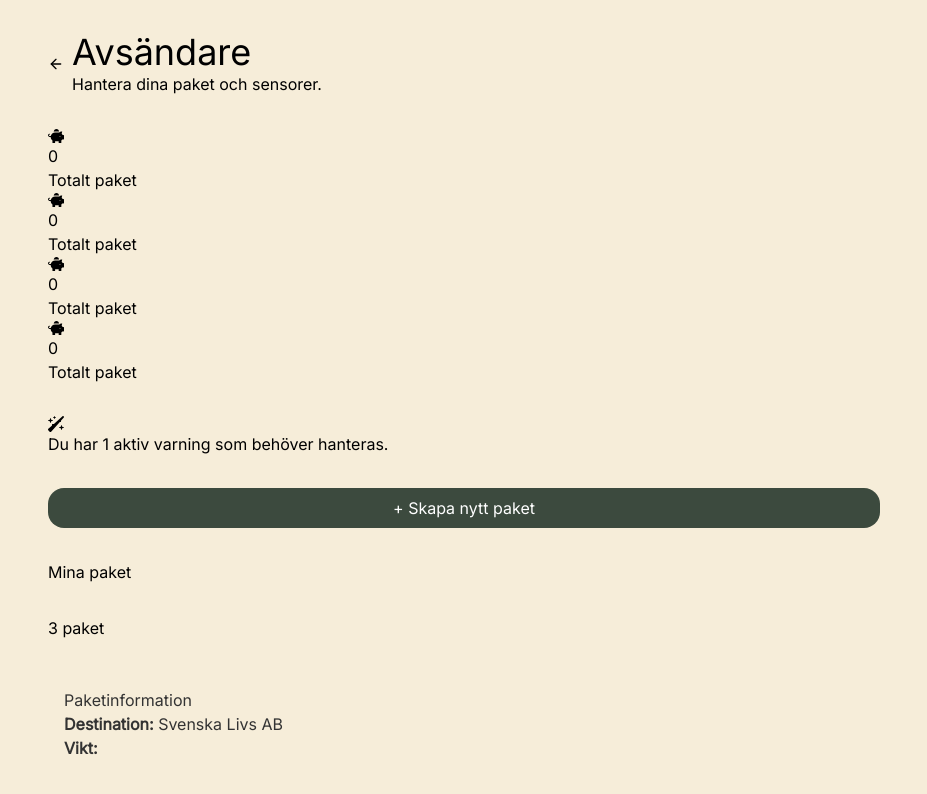
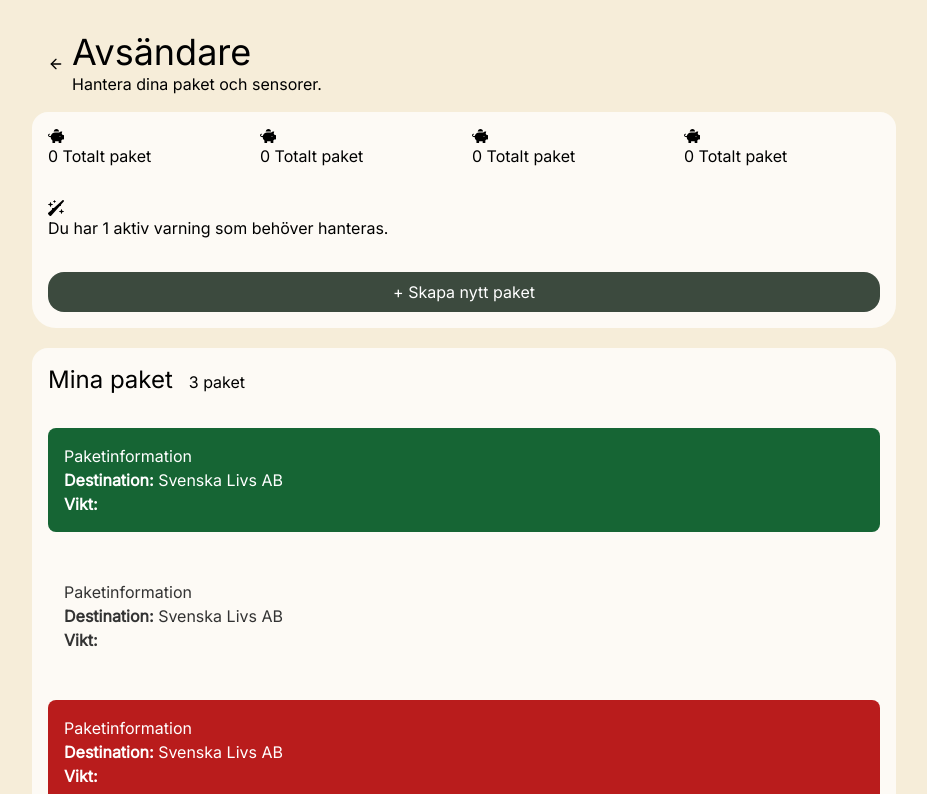
Before and after one commit to ChasAcademy-Team-9/frontend, a React (Vite) app: page /sender in a window 1280 px wide. Shown: the top 794 px of the page, without its empty margins (176-1103 px from the left). Built offline with nearby package versions, Linux system fonts and the light colour scheme.

Commit message:
Improve sender page

```diff
--- a/src/pages/sender/Sender.tsx
+++ b/src/pages/sender/Sender.tsx
@@ -17,22 +17,23 @@ export function Sender() {
           <p>Hantera dina paket och sensorer.</p>
         </div>
       </header>
-      <section>
+      <div className="flex flex-col gap-8 bg-white/75 p-4 m-[-1rem] rounded-b-3xl rounded-t-2xl mb-1">
+        <section className="grid grid-cols-2 md:grid-cols-4 gap-4">
           <div>
             {" "}
-          <FaPiggyBank /> <div> 0</div> <div>Totalt paket</div>
+            <FaPiggyBank /> <span> 0</span> <span>Totalt paket</span>
           </div>
           <div>
             {" "}
-          <FaPiggyBank /> <div> 0</div> <div>Totalt paket</div>
+            <FaPiggyBank /> <span> 0</span> <span>Totalt paket</span>
           </div>
           <div>
             {" "}
-          <FaPiggyBank /> <div> 0</div> <div>Totalt paket</div>
+            <FaPiggyBank /> <span> 0</span> <span>Totalt paket</span>
           </div>
           <div>
             {" "}
-          <FaPiggyBank /> <div> 0</div> <div>Totalt paket</div>
+            <FaPiggyBank /> <span> 0</span> <span>Totalt paket</span>
           </div>
         </section>
         <section>
@@ -43,10 +44,35 @@ export function Sender() {
           onClick={() => navigate("/sender/new")}
           // onClick={() => navigate("new")}
         />
-      <h2>Mina paket</h2>
+      </div>
+      <div className="flex flex-col gap-8 bg-white/75 p-4 m-[-1rem] rounded-b-3xl rounded-t-2xl">
+        <div className="flex justify-left items-baseline gap-4">
+          <h2 className="text-2xl">Mina paket</h2>
           <span>3 paket</span>
-      <Card variant="package" destination="Svenska Livs AB" paketId="PKG-123" />
-      <Card variant="package" />
+        </div>
+        <Card
+          variant="package"
+          destination="Svenska Livs AB"
+          paketId="PKG-123"
+          status="OK"
+        />
+        <Card
+          variant="package"
+          destination="Svenska Livs AB"
+          paketId="PKG-123"
+        />
+        <Card
+          variant="package"
+          destination="Svenska Livs AB"
+          paketId="PKG-123"
+          status="Kritisk"
+        />
+        <Card
+          variant="package"
+          destination="Svenska Livs AB"
+          paketId="PKG-123"
+        />
+      </div>
     </main>
   );
 }
```
Lines whose indentation alone changed are shown as unchanged.
